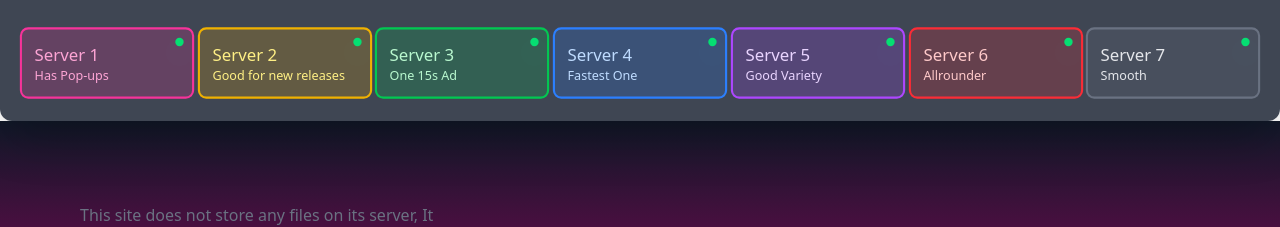
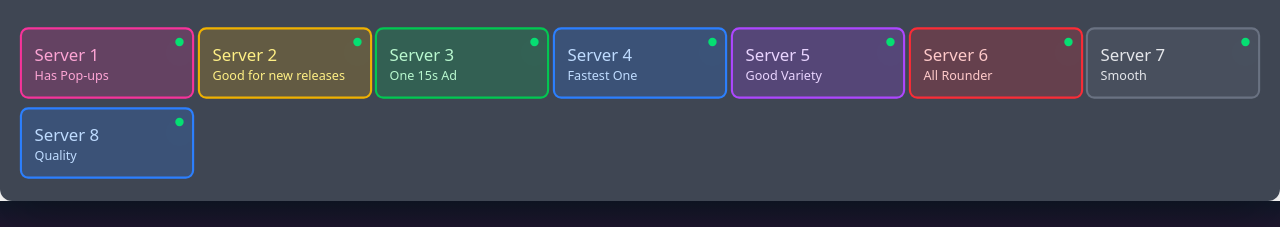
Before and after one commit to sum1t7/Take-Movie-Website, a React (Vite) app in the folder Take/: page /watch/movie/1 in a window 1280 px wide. Shown: the part 851-1078 px from the top of the page. Built offline with nearby package versions, Linux system fonts and the light colour scheme; no server answers.

Commit message:
Server-changes

```diff
--- a/Take/src/Compontents/Recommendation.jsx
+++ b/Take/src/Compontents/Recommendation.jsx
@@ -75,8 +75,7 @@ const Recommendation = ({ recommendation, title, bit, type, forLiked }) => {
         <svg
           strokeWidth="currentColor"
           fill="currentColor"
-          stroke-width="4"
-          viewBox="0 0 1024 1024"
+           viewBox="0 0 1024 1024"
           height="24"
           width="24"
           xmlns="http://www.w3.org/2000/svg"
@@ -92,8 +91,7 @@ const Recommendation = ({ recommendation, title, bit, type, forLiked }) => {
         <svg
           strokeWidth="currentColor"
           fill="currentColor"
-          stroke-width="4"
-          viewBox="0 0 1024 1024"
+           viewBox="0 0 1024 1024"
           height="24"
           width="24"
           xmlns="http://www.w3.org/2000/svg"
--- a/Take/src/Structure/PlayerPage.jsx
+++ b/Take/src/Structure/PlayerPage.jsx
@@ -46,7 +46,7 @@ const SERVERS = [
   },
   {
     name: "Server 6",
-    desc: "Allrounder",
+    desc: "All Rounder",
     color: "red",
     envKey: "VITE_SERVER_URL_5",
   },
@@ -56,6 +56,13 @@ const SERVERS = [
     color: "gray",
     envKey: "VITE_SERVER_URL_7",
   },
+  {
+    name: "Server 8",
+    desc: "Quality",
+    color: "blue",
+    envKey: "VITE_SERVER_URL_8",
+
+  }
 ];
 
 const ServerButton = ({ server, currentServer, onClick, details }) => {
@@ -125,12 +132,12 @@ const PlayerPage = ({ type }) => {
 
   const playerUrl = useMemo(() => {
     const baseParams =
-      "primaryColor=e91eac&secondaryColor=101828&iconColor=eefdec&icons=default&player=jw&title=true&poster=true&autoplay=true";
+      "primaryColor=e91eac&secondaryColor=101828&iconColor=eefdec&icons=default";
 
     if (activeServer == serverUrls[1] && contentType === "movie") {
       return `${activeServer}/${IMDBId}`;
     } else if (contentType === "movie") {
-      return `${activeServer}movie/${id}?${baseParams}&nextbutton=false`;
+      return `${activeServer}movie/${id}?${baseParams}`;
     } else {
       if (activeServer == serverUrls[3]) {
         console.log(`${activeServer}tv/${id}?${season}&${episode}`);
@@ -142,7 +149,7 @@ const PlayerPage = ({ type }) => {
        else {
         return `${activeServer}tv/${id}/${season}/${episode}?${baseParams}`;
       }
-    }
+     }
   }, [activeServer, id, season, episode, contentType]);
 
   useEffect(() => {
```
